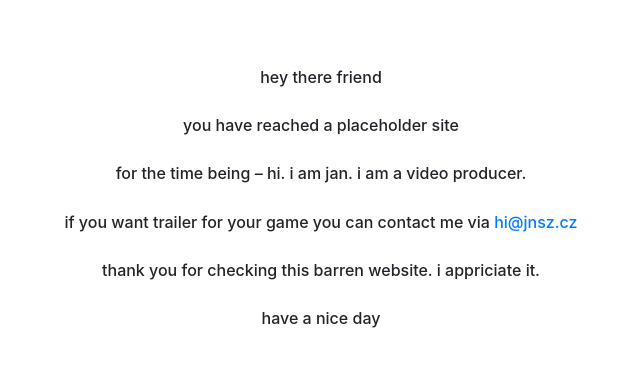
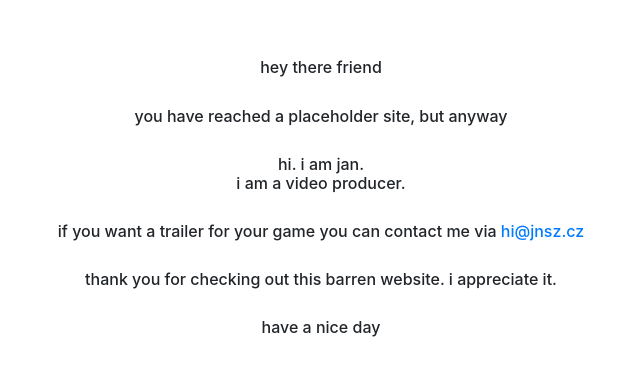
Before and after one commit to jasekapaseka/web-cv, a website: page www/index.html in a window 1280 px wide. Shown: the part 198-574 px from the top of the page, without its empty margins (319-959 px from the left). Drawn offline with Linux system fonts and the light colour scheme.

Commit message:
added cv

```diff
--- a/index.html
+++ b/www/index.html
@@ -19,19 +19,19 @@
           </h2>
           <br>
           <h2>
-            you have reached a placeholder site
+            you have reached a placeholder site, but anyway
           </h2>
           <br>
           <h2>
-            for the time being – hi. i am jan. i am a video producer.
+            hi. i am jan.<br>i am a video producer.
           </h2>
           <br>
           <h2>
-            if you want trailer for your game you can contact me via <a href="mailto:hi@jnsz.cz">hi@jnsz.cz</a></h2>
+            if you want a trailer for your game you can contact me via <a href="mailto:hi@jnsz.cz">hi@jnsz.cz</a></h2>
           </h2>
           <br>
           <h2>
-            thank you for checking this barren website. i appriciate it.
+            thank you for checking out this barren website. i appreciate it.
           </h2>
           <br>
           <h2>
```
Also changed, not shown: www/package.json (added, +24 -0 lines), www/custom.css (renamed from custom.css), 5 other files.
